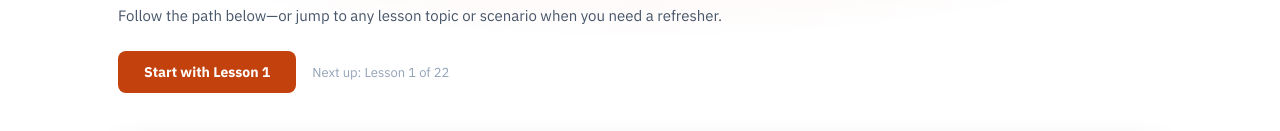
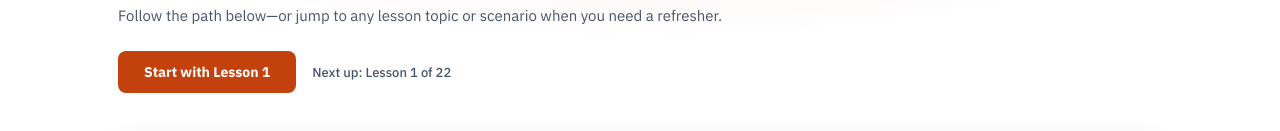
Before and after one commit to zeckdude/numpy-dojo, a Next.js app: page / in a window 1280 px wide. Shown: the part 194-325 px from the top of the page. Built offline with nearby package versions, Linux system fonts and the light colour scheme.

Commit message:
Update dashboard hero meta styles in globals.css: Change font weight to 500 and update color to var(--text-mid) for improved visual hierarchy and readability.

```diff
--- a/src/app/globals.css
+++ b/src/app/globals.css
@@ -1839,7 +1839,8 @@ textarea.editor::placeholder { color: var(--text-lo); }
 
 .dashboard-hero-meta {
   font-size: 13px;
-  color: var(--text-lo);
+  font-weight: 500;
+  color: var(--text-mid);
 }
 
 .dashboard-callouts {
```
